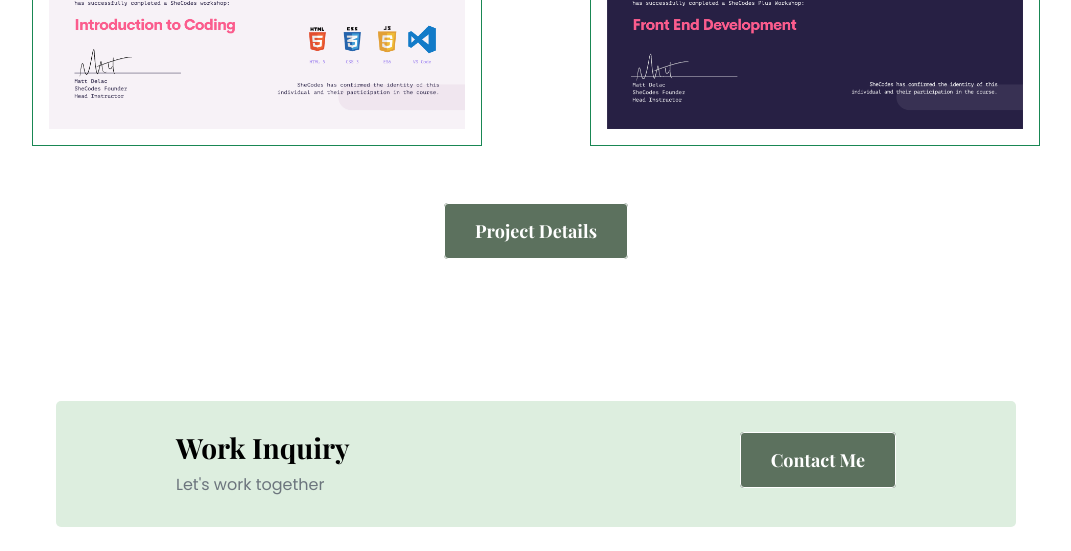
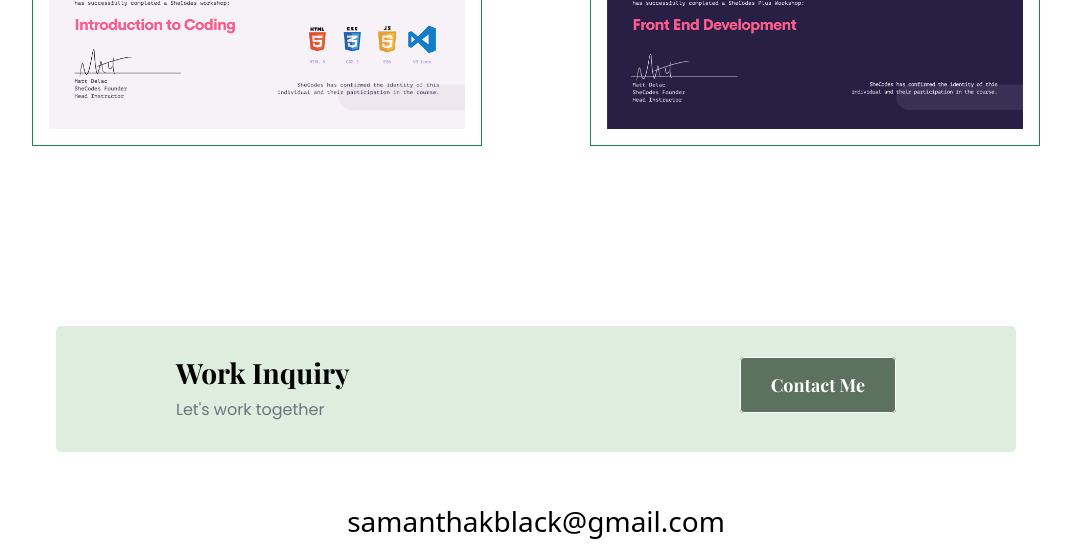
Before and after one commit to samanthakblack/portfolio-project, a plain HTML site: page about.html in a window 1280 px wide. Shown: the part 1661-2212 px from the top of the page, without its empty margins (104-1175 px from the left). Drawn offline with nearby package versions, Linux system fonts and the light colour scheme.

Commit message:
Remove btn on about page

```diff
--- a/about.html
+++ b/about.html
@@ -120,16 +120,6 @@
               alt="Front-End Development Certification"
             />
           </div>
-          <div class="row">
-            <div class="col-sm pt-5">
-              <a
-                href="/projects.html"
-                title="Samantha's Projects"
-                class="btn-homepage"
-                >Project Details</a
-              >
-            </div>
-          </div>
         </div>
       </div>
     </div>
```
